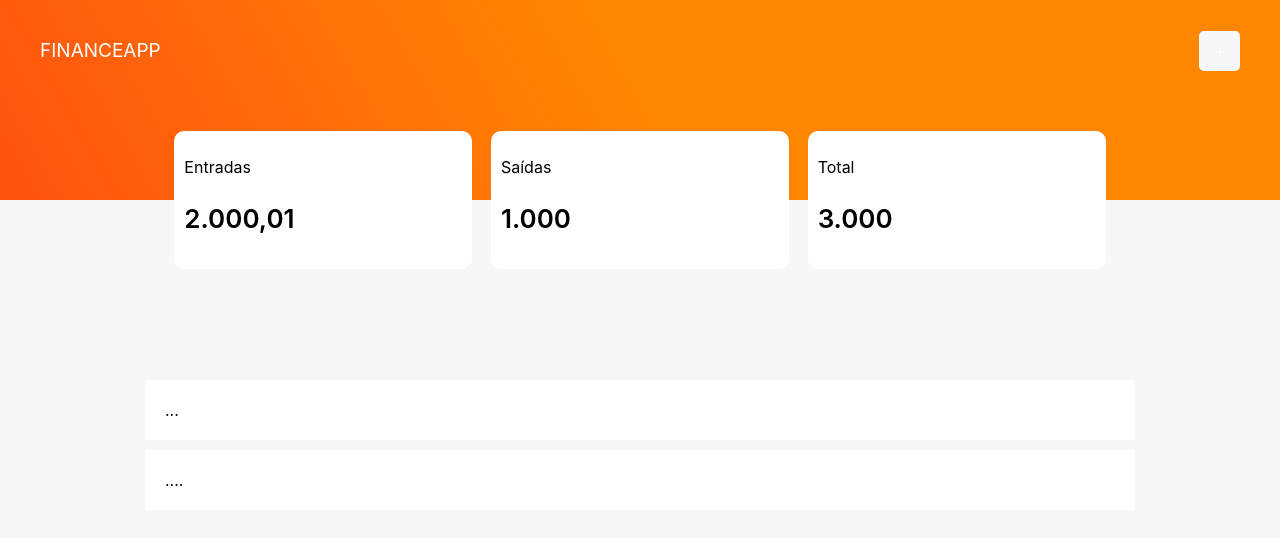
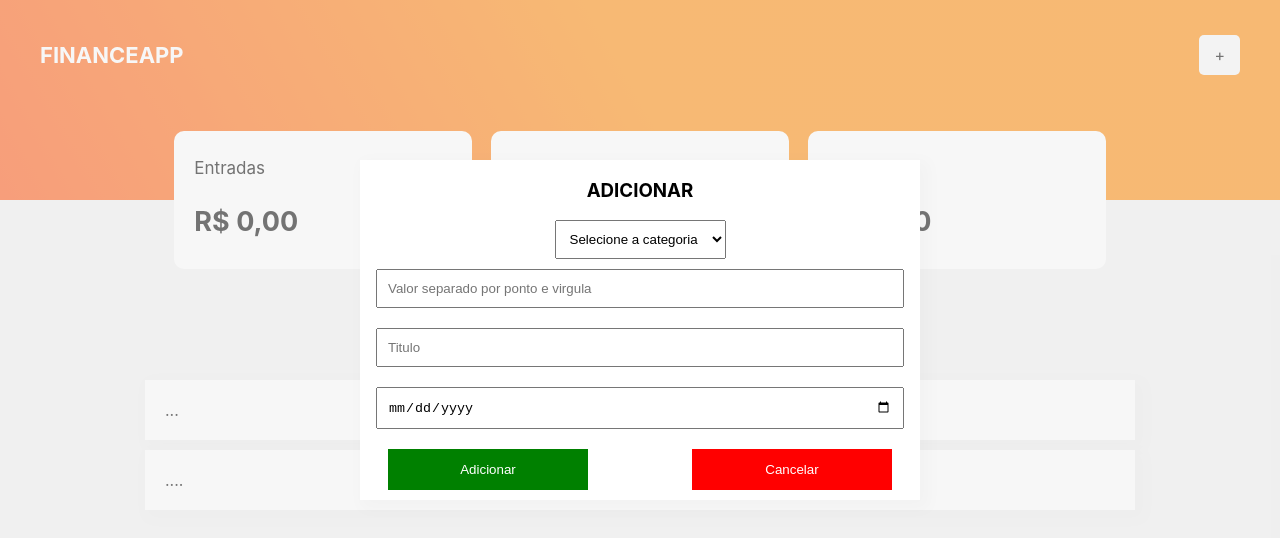
Before and after one commit to gustavoasv/Finances, a React (Vite) app: page / in a window 1280 px wide. Shown: the top 538 px of the page. Built offline with nearby package versions, Linux system fonts and the light colour scheme.

Commit message:
Modal finalizado

```diff
--- a/src/App.tsx
+++ b/src/App.tsx
@@ -2,13 +2,14 @@ import { useState } from "react";
 import { Dash } from "./components/Dashboard/Dash";
 import { Headers } from "./components/Header/Header";
 import { Tabela } from "./components/Tabela";
-
+import { Modal } from "./components/Modal";
 function App() {
   return (
     <>
       <Headers></Headers>
       <Dash></Dash>
       <Tabela></Tabela>
+      <Modal></Modal>
     </>
   );
 }
--- a/src/components/Dashboard/Dash.tsx
+++ b/src/components/Dashboard/Dash.tsx
@@ -1,26 +1,33 @@
 import * as C from "./style";
+import { useState } from "react";
 
 export const Dash = () => {
+  const [entrada, setEntrada] = useState("0,00");
+  const [saida, setSaida] = useState("0,00");
+  const [total, setTotal] = useState("0,00");
+
   return (
+    <>
       <C.Cards>
         <C.Card>
-        <div>
-          <p>Entradas</p>
-          <p>2.000,01</p>
-        </div>
+          <C.CardContents>
+            <C.Texts>Entradas</C.Texts>
+            <C.Valor className="valor">R$ {entrada}</C.Valor>
+          </C.CardContents>
         </C.Card>
         <C.Card>
-        <div>
-          <p>Saídas</p>
-          <p>1.000</p>
-        </div>
+          <C.CardContents>
+            <C.Texts>Saída</C.Texts>
+            <C.Valor className="valor">R$ {saida}</C.Valor>
+          </C.CardContents>
         </C.Card>
         <C.Card>
-        <div>
-          <p>Total</p>
-          <p>3.000</p>
-        </div>
+          <C.CardContents>
+            <C.Texts>Total</C.Texts>
+            <C.Valor className="valor">R$ {total}</C.Valor>
+          </C.CardContents>
         </C.Card>
       </C.Cards>
+    </>
   );
 };
--- a/src/components/Dashboard/style.ts
+++ b/src/components/Dashboard/style.ts
@@ -10,29 +10,51 @@ export const Cards = styled.div`
   height: 180px;
   margin: 0 auto;
 
-  @media (max-width: 500px) {
-    width: 90vw;
-    height: 500px;
+  @media (max-width: 768px) {
+    max-width: 80vw;
+    height: 450px;
+    margin: 0 auto;
     flex-direction: column;
   }
 `;
 
 export const Card = styled.div`
+  width: 90%;
+  @media (max-width: 500px) {
+     width: 100vw;
+  }
+`;
+
+export const CardContents = styled.div`
   width: 18rem;
   height: 8rem;
   padding: 10px 0 0 10px;
+  margin: 0 auto;
   background-color: white;
   border-radius: 10px;
 
   &:hover {
     transform: translateY(-3px);
     -webkit-box-shadow: 1px 1px 1px 1px rgba(0, 0, 0, 0.04);
-  box-shadow: 5px 5px 15px 5px rgba(0,0,0,0.02);
+    box-shadow: 5px 5px 15px 5px rgba(0, 0, 0, 0.02);
     transition: 0.2s;
   }
 
-  p:nth-child(2) {
-    font-size: 26px;
-    font-weight: 600;
-  }
+  @media (min-width: 329px e max-width: 768px) {
+    ma-width: 90vw;
+}
+
 `;
+
+export const Texts = styled.p`
+padding: 0 0 0 10px;
+  font-size: 17px;
+
+`;
+
+export const Valor = styled.p`
+  width: 250px;
+  padding: 0 0 0 10px;
+  font-size: 27px;
+  font-weight: 700;
+`;
--- a/src/components/Header/style.ts
+++ b/src/components/Header/style.ts
@@ -8,19 +8,21 @@ export const bgHeader = styled.header`
   .header-title {
     display: flex;
     margin: 0 auto;
-    padding: 20px;
+    padding: 20px 10px;
     justify-content: space-between;
     align-items: center;
     max-width: 1200px;
 
     p {
       color: white;
-      font-size: 19px;
+      font-weight: 700;
+      font-size: 22px;
     }
 
     div{
       background-color: rgb(247, 247, 247);
-      color: #FFF;
+      color: #000;
+      cursor: pointer;
       padding: 10px 15px;
       border-radius: 5px;
     }
--- /dev/null
+++ b/src/components/Modal/index.tsx
@@ -0,0 +1,31 @@
+import { useState } from "react";
+
+import * as C from "./style";
+export const Modal = () => {
+  return (
+    <>
+      <C.Modal>
+        <C.ModalArea>
+          <h3>ADICIONAR</h3>
+          <C.Select name="categoria">
+            <C.Options selected disabled>
+              Selecione a categoria
+            </C.Options>
+            <C.Options>Entrada</C.Options>
+            <C.Options>Saída</C.Options>
+          </C.Select>
+          <C.Form
+            placeholder="Valor separado por ponto e virgula"
+            type="number"
+          ></C.Form>
+          <C.Form placeholder="Titulo"></C.Form>
+          <C.Form placeholder="Data" type="date"></C.Form>
+          <C.ButtonArea>
+            <C.Button>Adicionar</C.Button>
+            <C.Button className="btnCancel">Cancelar</C.Button>
+          </C.ButtonArea>
+        </C.ModalArea>
+      </C.Modal>
+    </>
+  );
+};
--- /dev/null
+++ b/src/components/Modal/style.ts
@@ -0,0 +1,60 @@
+import styled from "styled-components";
+
+export const Modal = styled.div`
+  position: absolute;
+  top: 0;
+  right: 0;
+  left: 0;
+  z-index: 999;
+  height: 100vh;
+  background-color: rgba(238, 238, 238, 0.482);
+
+`;
+export const ModalArea = styled.div`
+  position: relative;
+  display: flex;
+  align-items: center;
+  flex-direction: column;
+  margin: 0 auto;
+  top: 20%;
+  width: 560px;
+  max-width: 95vw;
+  height: 340px;
+  background-color: white;
+  box-shadow: 5px 5px 15px 5px rgba(0, 0, 0, 0.02);
+`;
+
+export const Form = styled.input`
+  margin: 10px;
+  width: 90%;
+  padding: 10px;
+`;
+
+export const Select = styled.select`
+  padding: 10px;
+`;
+
+export const ButtonArea = styled.div`
+ display: flex;
+ justify-content: space-between;
+ width: 90%;
+ padding: 10px;
+ height: 80px;
+
+ .btnCancel{
+     background-color: red;
+ }
+`
+
+export const Button = styled.button`
+ background-color: green;
+ cursor: pointer;
+ width: 200px;
+ color: #FFF;
+ border: 0;
+
+ &:hover {
+    background-color: rgba(0, 0, 0, 0.321);
+ }
+`
+export const Options = styled.option``
--- a/src/components/Tabela/styles.ts
+++ b/src/components/Tabela/styles.ts
@@ -6,4 +6,5 @@ export const TabMain = styled.div`
   max-width: 950px;
   margin: 0 auto;
   margin-bottom: 10px;
+  box-shadow: 5px 5px 15px 5px rgba(0,0,0,0.02);
 `;
--- a/src/index.css
+++ b/src/index.css
@@ -1,9 +1,10 @@
 body {
   margin: 0;
-  background-color: rgb(247, 247, 247);
+  background-color: rgba(238, 238, 238, 0.842);
   font-family: -apple-system, BlinkMacSystemFont, 'Segoe UI', 'Roboto', 'Oxygen',
     'Ubuntu', 'Cantarell', 'Fira Sans', 'Droid Sans', 'Helvetica Neue',
     sans-serif;
+
   -webkit-font-smoothing: antialiased;
   -moz-osx-font-smoothing: grayscale;
 }
```
Lines whose indentation alone changed are shown as unchanged.
